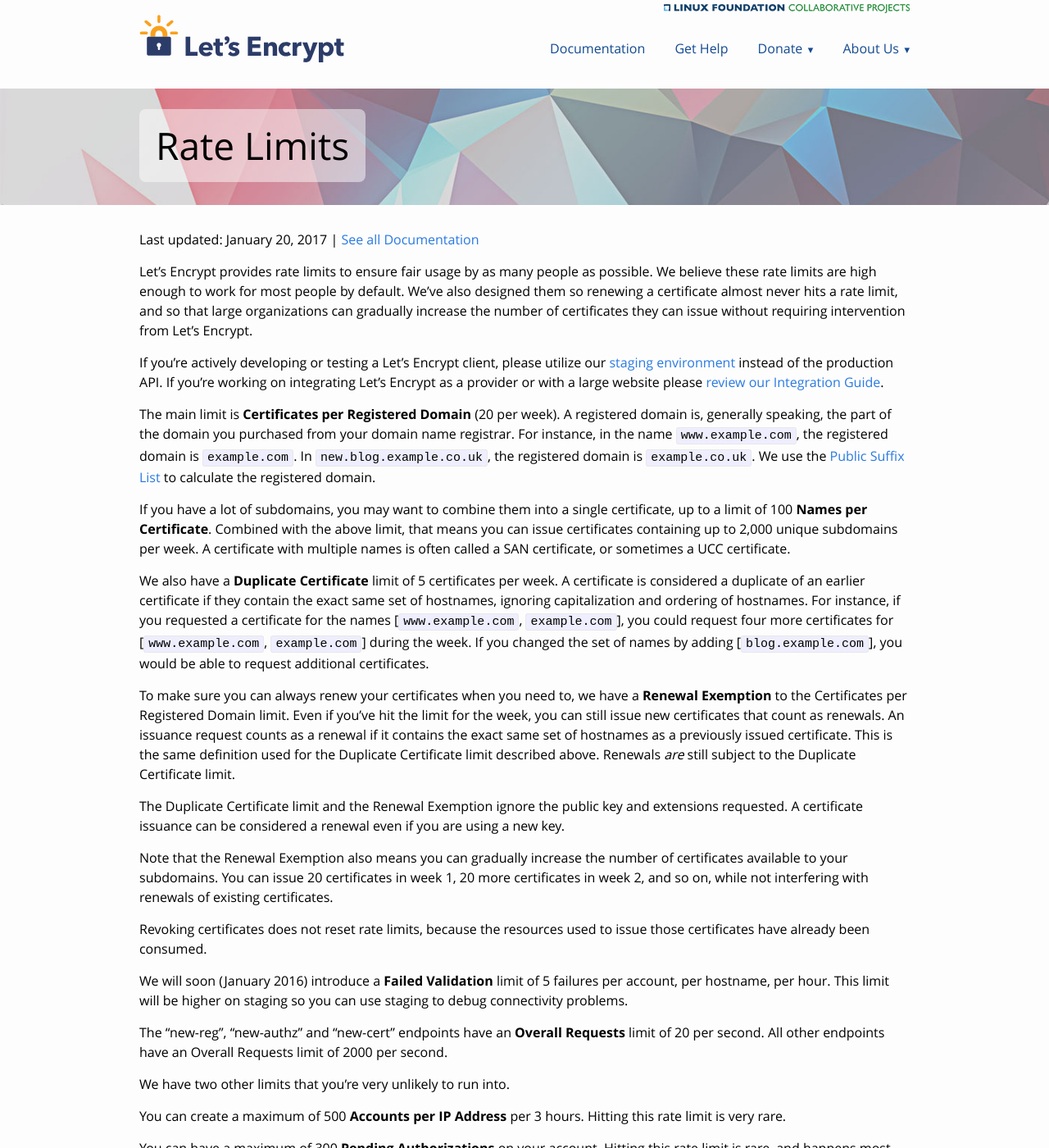
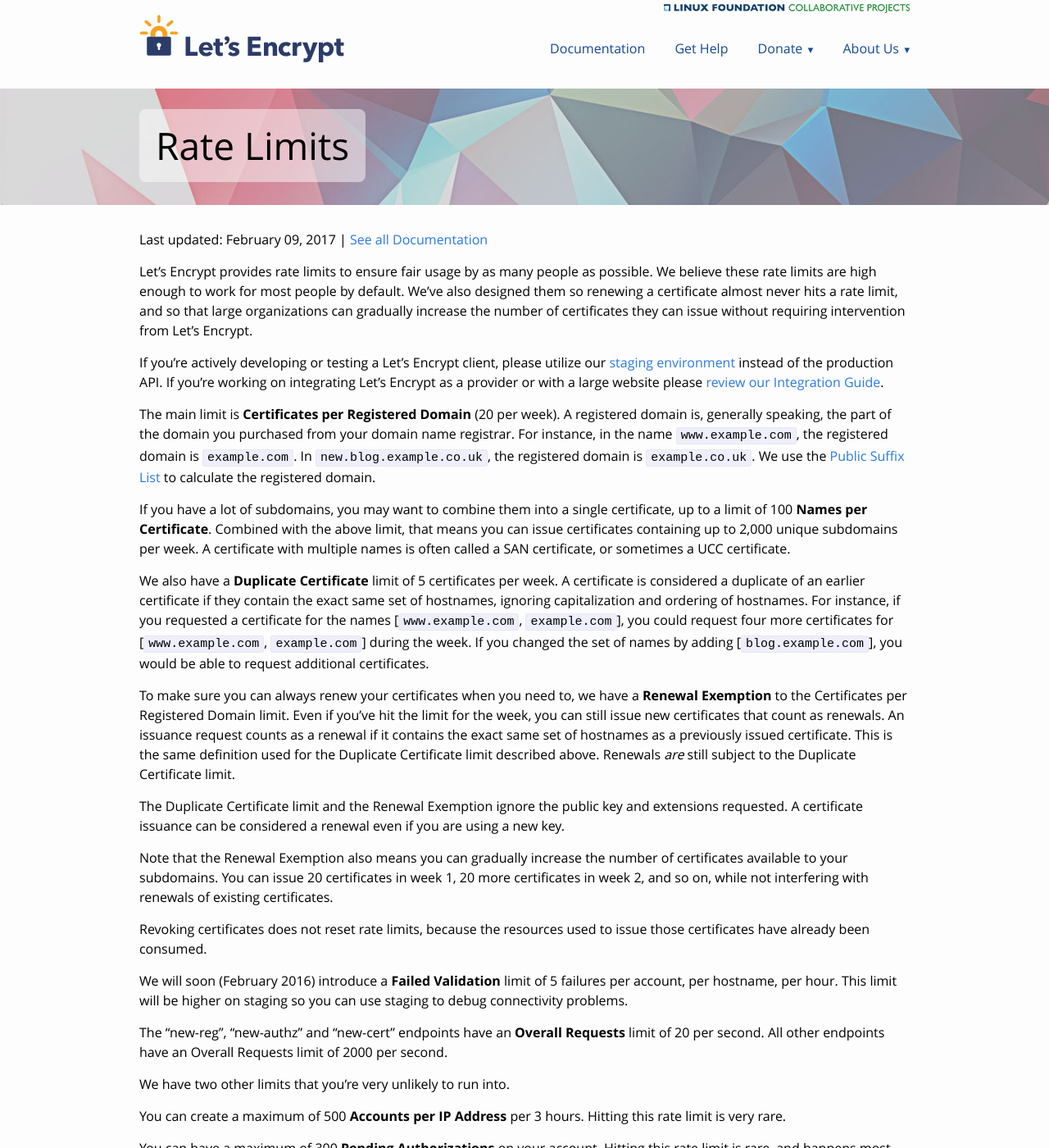
Before and after one commit to snowman1120/website, a Jekyll site: the page built from docs/rate-limits.md, in a window 1280 px wide and 1400 px high. Shown: the whole window at 82% size. Built offline with Jekyll 4.4.1, drawn with Linux system fonts in a browser that asks for light colours.

Commit message:
Update timeline for failed validations rate limit.

```diff
--- a/docs/rate-limits.md
+++ b/docs/rate-limits.md
@@ -63,7 +63,7 @@ renewals of existing certificates.
 Revoking certificates does not reset rate limits, because the resources used to
 issue those certificates have already been consumed.
 
-We will soon (January 2016) introduce a **Failed Validation** limit of 5 failures
+We will soon (February 2016) introduce a **Failed Validation** limit of 5 failures
 per account, per hostname, per hour. This limit will be higher on staging so you
 can use staging to debug connectivity problems.
 
```
Also changed, not shown: other parts of docs/rate-limits.md (+1 -1 lines).
